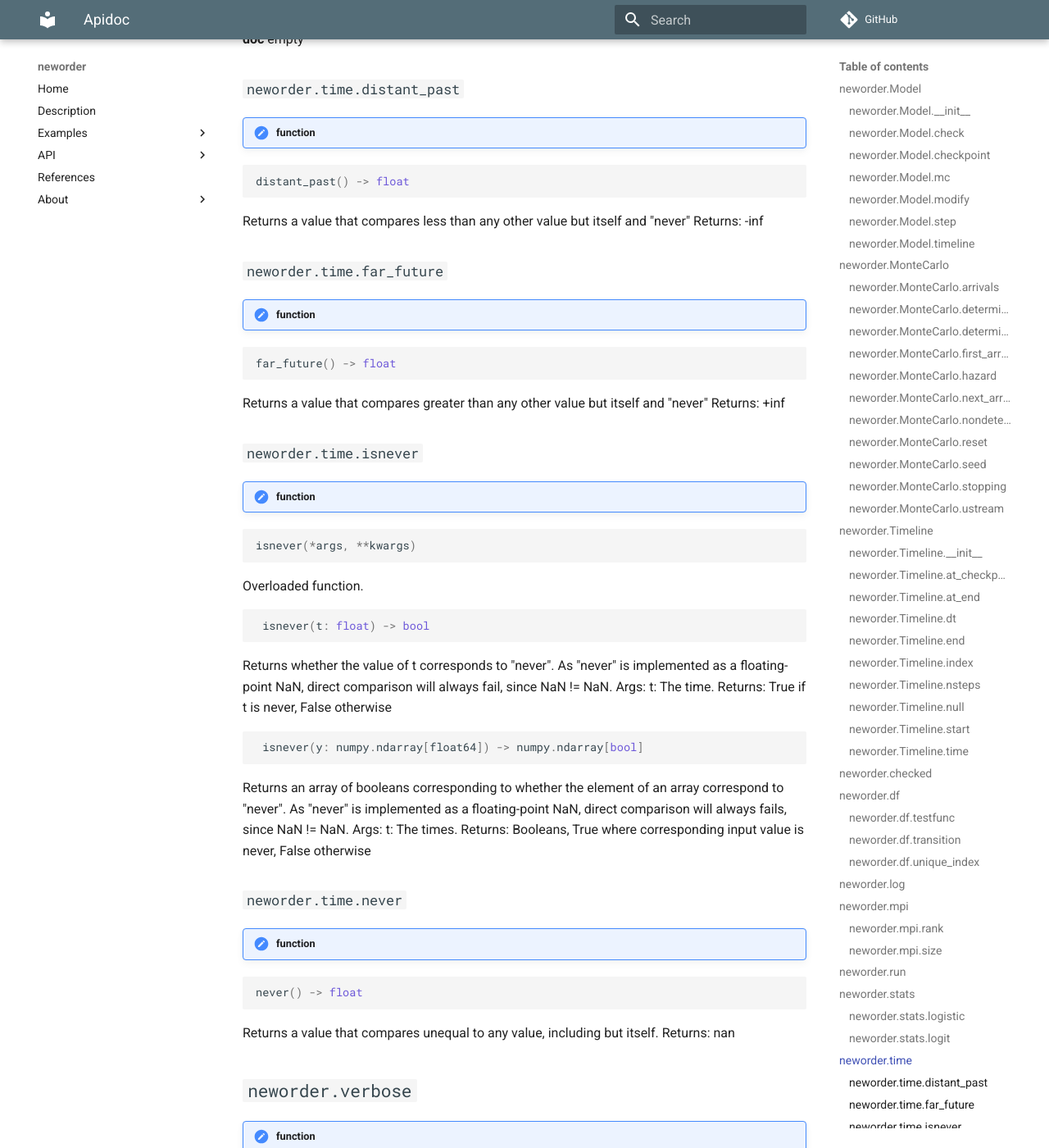
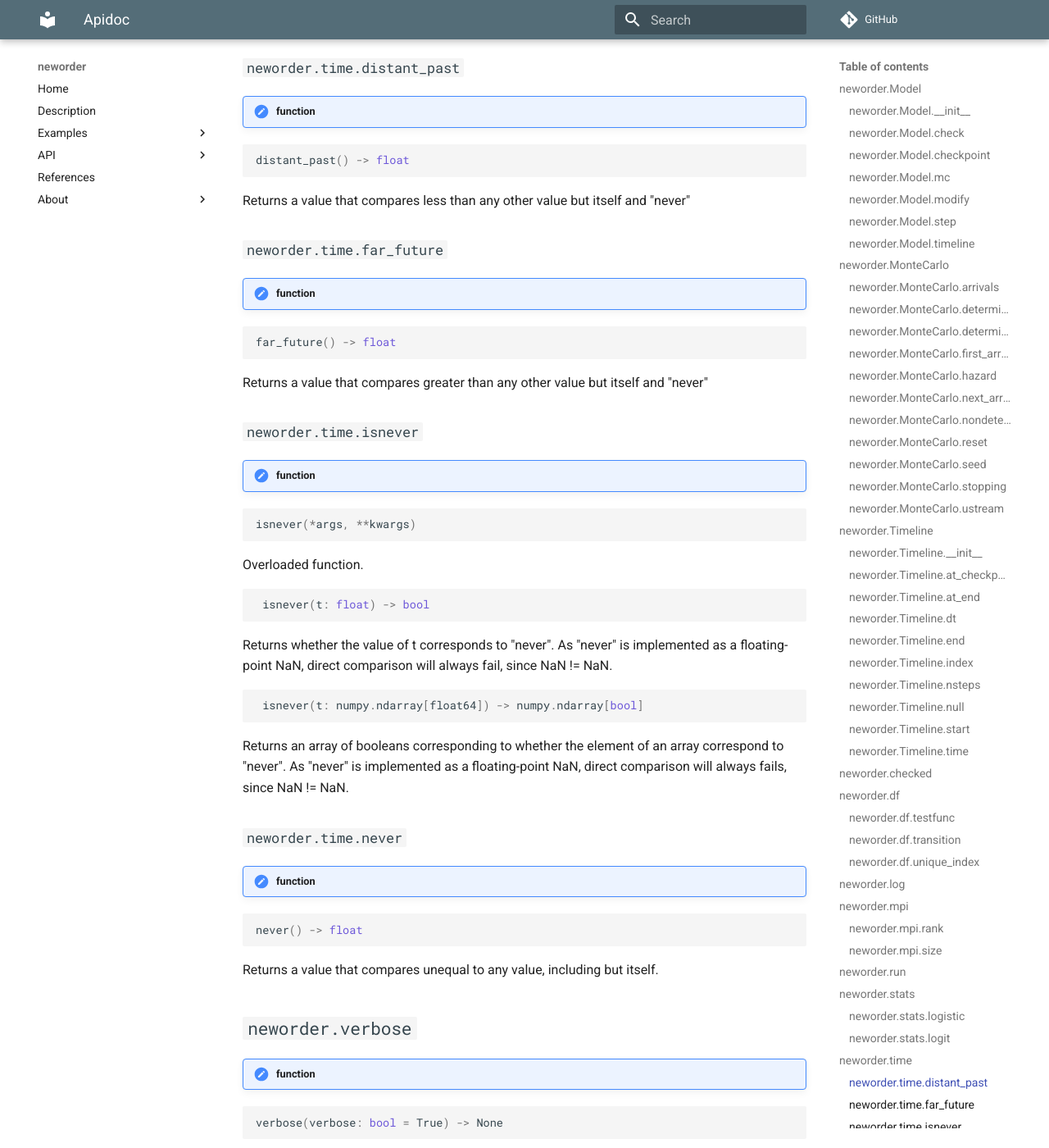
Before and after one commit to virgesmith/neworder, an MkDocs documentation site: the page built from docs/apidoc.md, in a window 1280 px wide and 1400 px high, scrolled down 12150 px. Shown: the whole window at 82% size. Built offline with MkDocs 1.6.1 and Material for MkDocs 9.7.7, drawn with Linux system fonts in a browser that asks for light colours; comment, search, counter and statistics services are not loaded; some of the changed text lies outside the part shown.

Commit message:
mainly doc updates

````diff
--- a/.codacy.yaml
+++ b/.codacy.yaml
@@ -1,3 +1,4 @@
 
 exclude_paths:
   - 'untested/**'
+  - 'docs/apidoc.md'
--- a/docs/apidoc.md
+++ b/docs/apidoc.md
@@ -532,11 +532,7 @@
 ```
 
 
-Generates an array of unique values, even across multiple processes, that can be used to uniquely index multiple dataframes.
-Args:
-n: The number of required index values.
-Returns:
-The unique index values
+Generates an array of n unique values, even across multiple processes, that can be used to unambiguously index multiple dataframes.
 
 
 
@@ -676,7 +672,7 @@
 
 !!! note "module"
 
-__doc__ empty
+temporal values and comparison
 
 ### `neworder.time.distant_past`
 
@@ -688,8 +684,6 @@
 
 
 Returns a value that compares less than any other value but itself and "never"
-Returns:
--inf
 
 
 
@@ -703,8 +697,6 @@
 
 
 Returns a value that compares greater than any other value but itself and "never"
-Returns:
-+inf
 
 
 
@@ -724,23 +716,15 @@
 
 Returns whether the value of t corresponds to "never". As "never" is implemented as a floating-point NaN,
 direct comparison will always fail, since NaN != NaN.
-Args:
-t: The time.
-Returns:
-True if t is never, False otherwise
 
 
 ```python
- isnever(y: numpy.ndarray[float64]) -> numpy.ndarray[bool]
+ isnever(t: numpy.ndarray[float64]) -> numpy.ndarray[bool]
 ```
 
 
 Returns an array of booleans corresponding to whether the element of an array correspond to "never". As "never" is
 implemented as a floating-point NaN, direct comparison will always fails, since NaN != NaN.
-Args:
-t: The times.
-Returns:
-Booleans, True where corresponding input value is never, False otherwise
 
 
 
@@ -754,8 +738,6 @@
 
 
 Returns a value that compares unequal to any value, including but itself.
-Returns:
-nan
 
 
 
````
Also changed, not shown: docs/developer.md (+0 -14 lines), docs/examples/people.md (+0 -1 lines), docs/index_mkdocs.md (deleted, +0 -17 lines), docs/installation.md (deleted, +0 -28 lines), docs/package.md (added, +31 -0 lines), README.md (line endings or trailing spaces), 4 other files.
